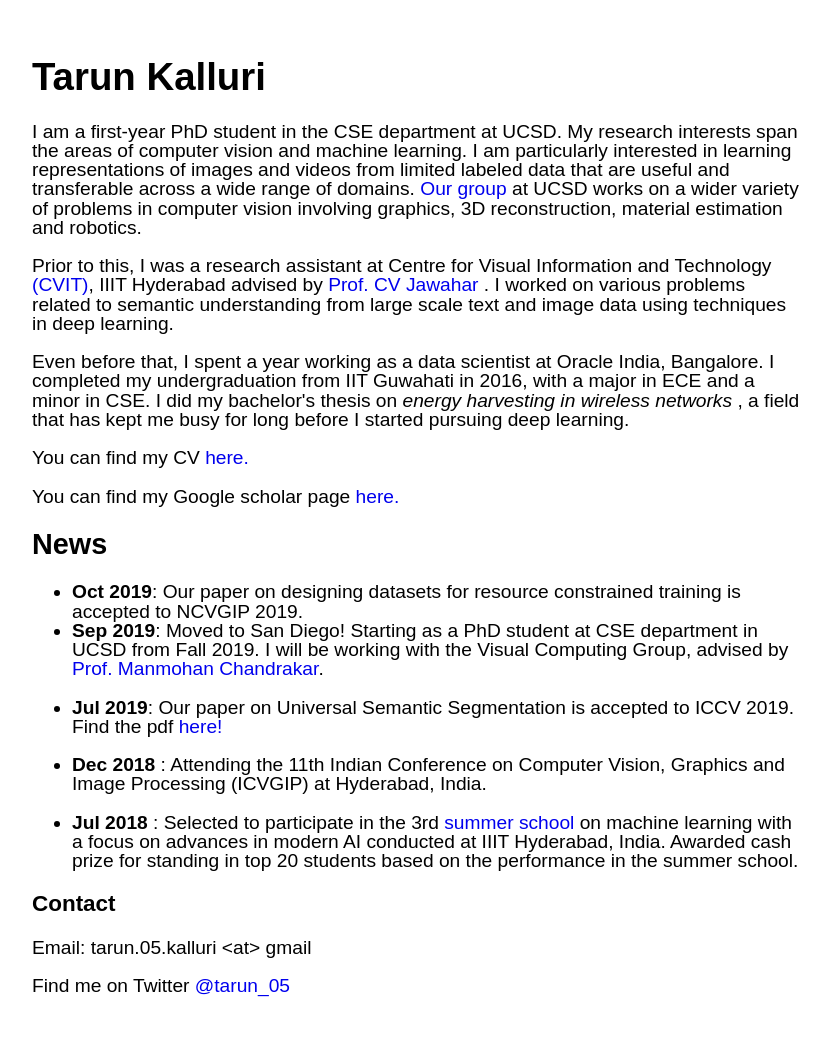
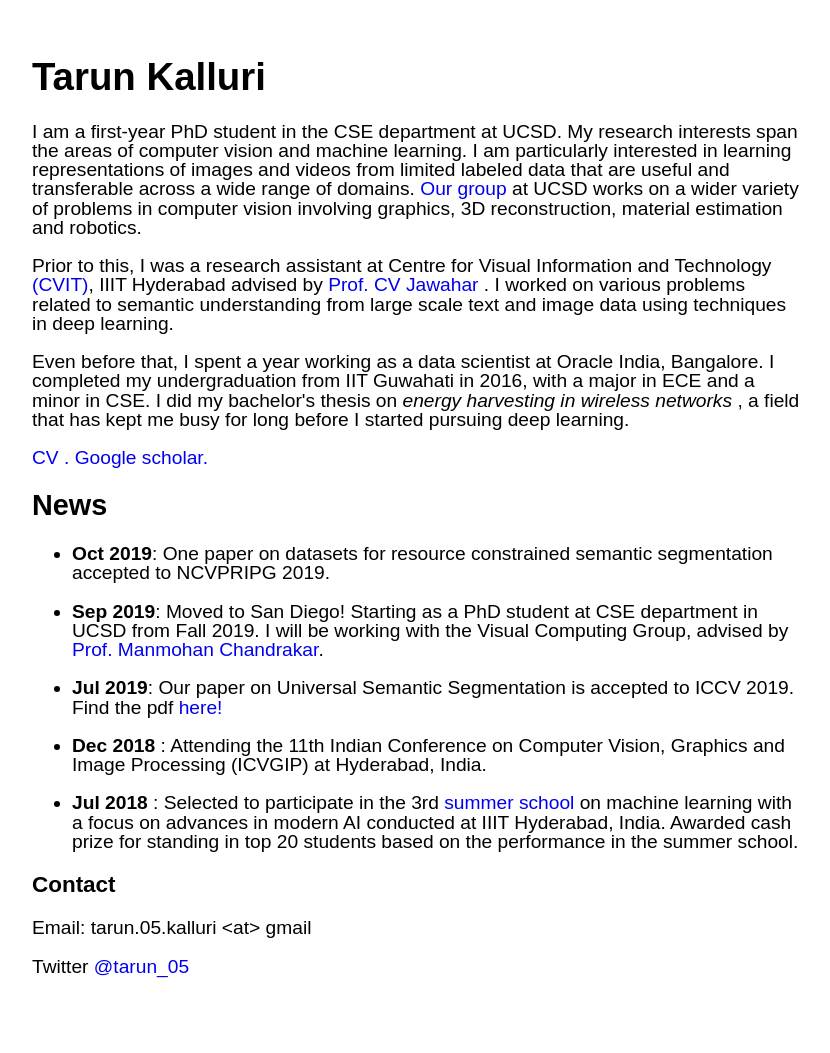
Before and after one commit to tarun005/tarun005.github.io, a Jekyll site: the page index.html, which Jekyll copies as it is, in a window 1280 px wide. Shown: the whole page, without its empty margins (224-1054 px from the left). Built offline with Jekyll 4.4.1, drawn with Linux system fonts in a browser that asks for light colours.

Commit message:
Updated CV

```diff
--- a/index.html
+++ b/index.html
@@ -38,8 +38,8 @@
 
 <p> Even before that, I spent a year working as a data scientist at Oracle India, Bangalore. I completed my undergraduation from IIT Guwahati in 2016, with a major in ECE and a minor in CSE. I did my bachelor's thesis on <i> energy harvesting in wireless networks </i>, a field that has kept me busy for long before I started pursuing deep learning. </p>
 
-You can find my CV <a href="./CV/CV.pdf" target="_blank">here.</a>
-<p> You can find my Google scholar page <a href="https://scholar.google.co.in/citations?user=AeraUlMAAAAJ&hl=en" target="_blank">here. </a> </p>
+<p><a href="./CV/CV.pdf" target="_blank">CV .</a>
+<a href="https://scholar.google.co.in/citations?user=AeraUlMAAAAJ&hl=en" target="_blank">Google scholar. </a> </p>
 <!-- <a href="https://twitter.com/tarun_05?ref_src=twsrc%5Etfw" class="twitter-follow-button" data-show-count="false"></a><script async src="https://platform.twitter.com/widgets.js" charset="utf-8"></script>
 
 <script type="text/javascript" src="https://platform.linkedin.com/badges/js/profile.js" async defer></script>
@@ -51,9 +51,11 @@
 
 	<li>
 
-		<div> <b>Oct 2019</b>: Our paper on designing datasets for resource constrained training is accepted to NCVGIP 2019. </div>
+		<div> <b>Oct 2019</b>: One paper on datasets for resource constrained semantic segmentation accepted to NCVPRIPG 2019. </div>
 
 	</li>
+
+	<p></p>
 
 	<li>
 		<div> <b>Sep 2019</b>: Moved to San Diego! Starting as a PhD student at CSE department in UCSD from Fall 2019. I will be working with the Visual Computing Group, advised by <a href="http://cseweb.ucsd.edu/~mkchandraker/" target="_blank"> Prof. Manmohan Chandrakar</a>.  </div>
@@ -81,7 +83,7 @@
 
 <h3> Contact </h3>
 <p> Email: tarun.05.kalluri &lt;at&gt; gmail </p>
-<p> Find me on Twitter <a href="https://twitter.com/tarun_05" target="_blank"> @tarun_05 </a> </p>
+<p> Twitter <a href="https://twitter.com/tarun_05" target="_blank"> @tarun_05 </a> </p>
 
 </body>
 </html>
```
